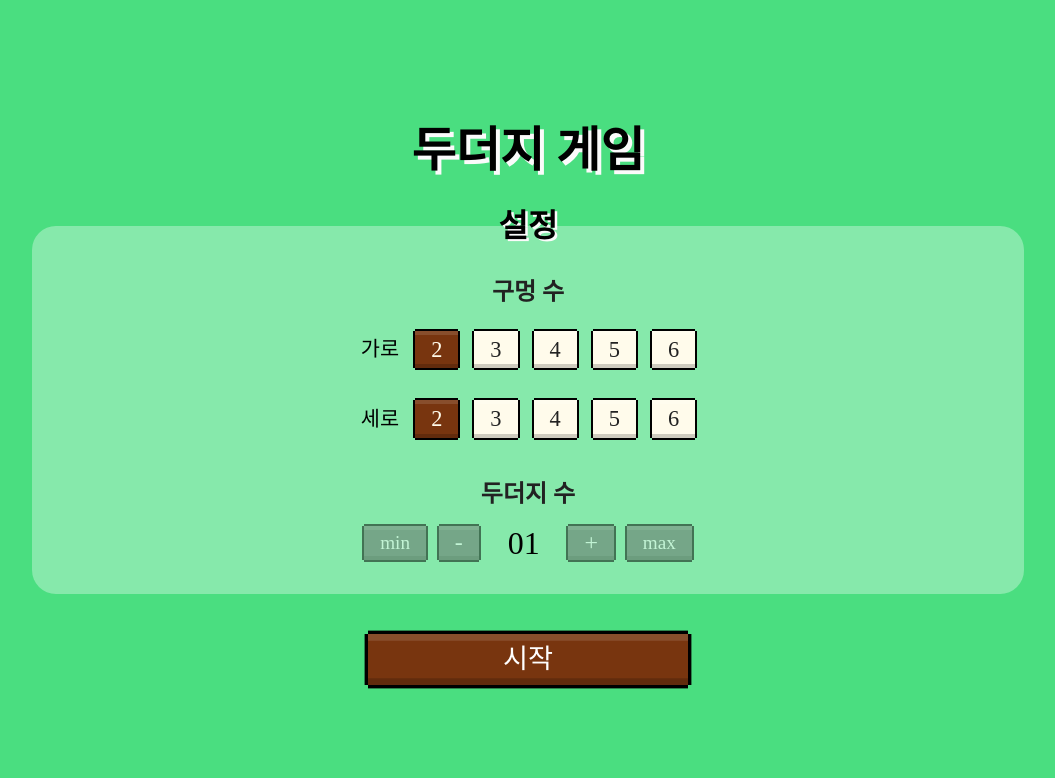
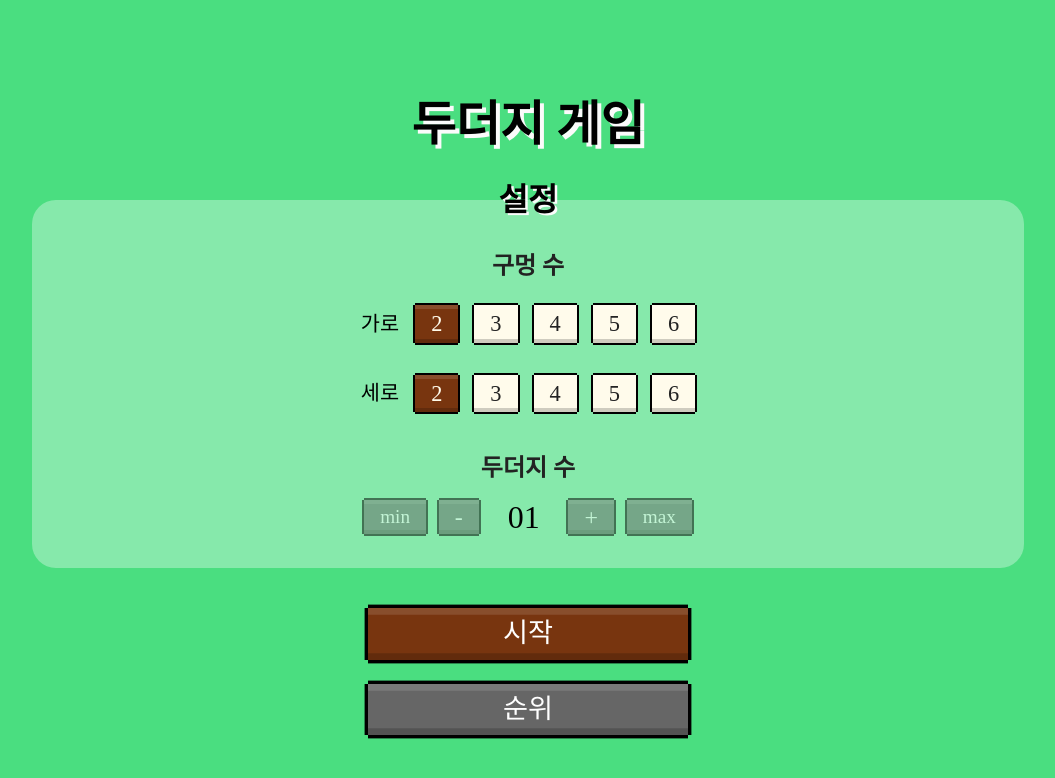
Before and after one commit to sanginchun/mole-game, a React (Vite) app: page / in a window 1280 px wide. Shown: the top 778 px of the page, without its empty margins (112-1167 px from the left). Built offline with nearby package versions, Linux system fonts and the light colour scheme; a web font is replaced by a local one.

Commit message:
feat: 초기화면에 순위화면 링크 추가

```diff
--- a/src/screens/Settings/index.tsx
+++ b/src/screens/Settings/index.tsx
@@ -118,9 +118,14 @@ const Settings = () => {
           </button>
         </div>
       </section>
-      <Link className="play-button" to="/play" aria-label="게임 시작하기">
-        시작
-      </Link>
+      <nav>
+        <Link className="play-button" to="/play" aria-label="게임 시작하기">
+          시작
+        </Link>
+        <Link className="scoreboard-link" to="/scoreboard">
+          순위
+        </Link>
+      </nav>
     </main>
   );
 };
--- a/src/screens/Settings/settings.scss
+++ b/src/screens/Settings/settings.scss
@@ -90,12 +90,21 @@
     }
   }
 
-  .play-button {
-    @include global.classic-button(1.7rem);
+  nav {
+    @include global.flexbox;
+    margin-top: 1.5rem;
+    gap: 1.5rem;
 
-    text-decoration: none;
-    background-color: global.$brown;
-    margin: 1.5rem;
-    width: 20rem;
+    .play-button,
+    .scoreboard-link {
+      @include global.classic-button(1.7rem);
+
+      text-decoration: none;
+      width: 20rem;
+    }
+
+    .play-button {
+      background-color: global.$brown;
+    }
   }
 }
```
